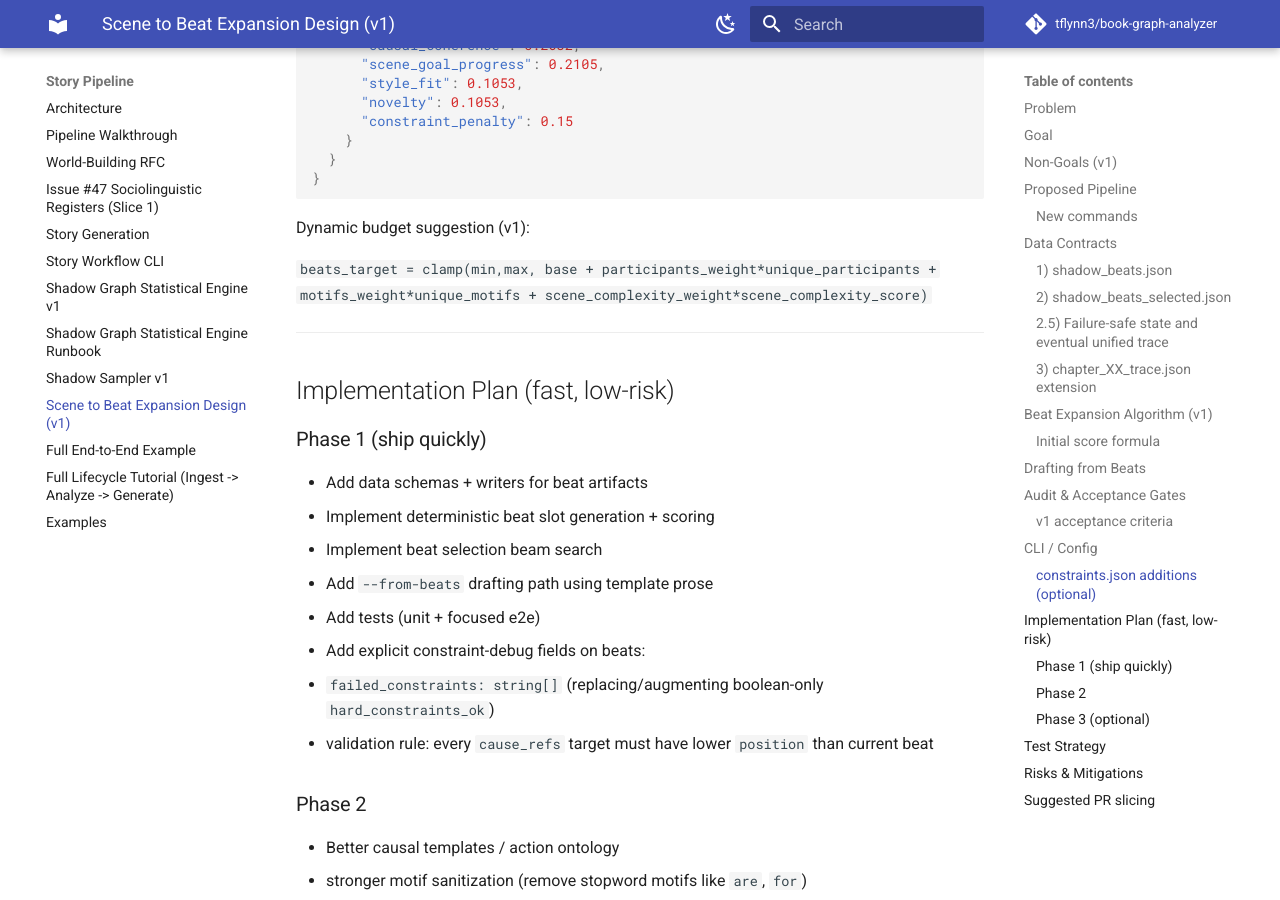
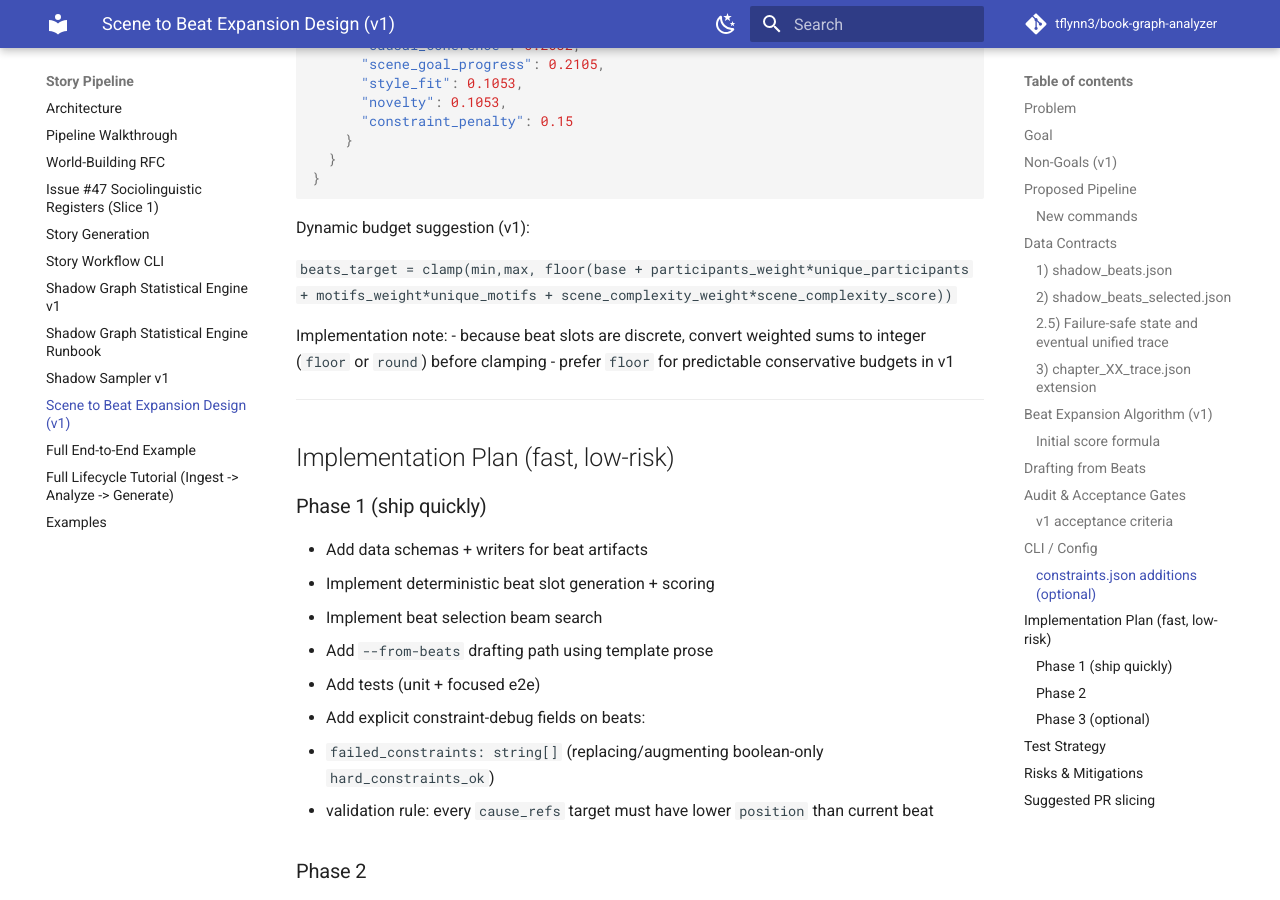
Before and after one commit to tflynn3/book-graph-analyzer, an MkDocs documentation site: the page built from docs/wiki/scene-beat-expansion-design.md, in a window 1280 px wide and 900 px high, scrolled down 5959 px. Built offline with MkDocs 1.6.1 and Material for MkDocs 9.7.7, drawn with Linux system fonts in a browser that asks for light colours; comment, search, counter and statistics services are not loaded.

Commit message:
docs: specify integer rounding for dynamic beat budget

```diff
--- a/docs/wiki/scene-beat-expansion-design.md
+++ b/docs/wiki/scene-beat-expansion-design.md
@@ -230,7 +230,11 @@ Extend `story audit` with beat-aware checks:
 
 Dynamic budget suggestion (v1):
 
-`beats_target = clamp(min,max, base + participants_weight*unique_participants + motifs_weight*unique_motifs + scene_complexity_weight*scene_complexity_score)`
+`beats_target = clamp(min,max, floor(base + participants_weight*unique_participants + motifs_weight*unique_motifs + scene_complexity_weight*scene_complexity_score))`
+
+Implementation note:
+- because beat slots are discrete, convert weighted sums to integer (`floor` or `round`) before clamping
+- prefer `floor` for predictable conservative budgets in v1
 
 ---
 
```
